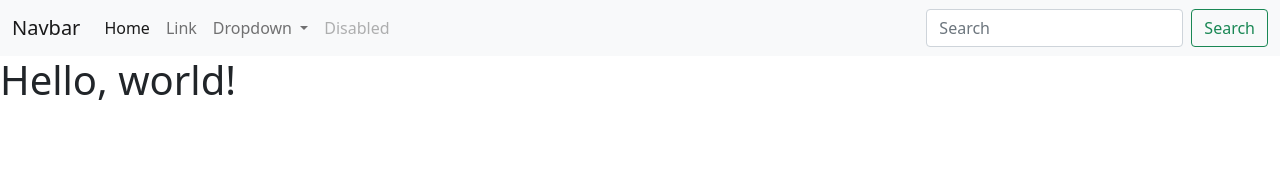
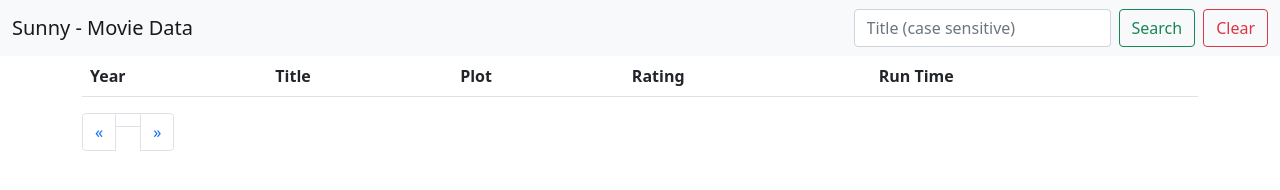
Before and after one commit to sunny5911/web422-app-2, a website: page index.html in a window 1280 px wide. Drawn offline with nearby package versions, Linux system fonts and the light colour scheme.

Commit message:
view set up

```diff
--- a/index.html
+++ b/index.html
@@ -3,44 +3,23 @@
 
 <head>
   <meta charset="utf-8">
+  <meta http-equiv="X-UA-Compatible" content="IE=edge" />
   <meta name="viewport" content="width=device-width, initial-scale=1">
   <link href="https://cdn.jsdelivr.net/npm/bootstrap@5.1.3/dist/css/bootstrap.min.css" rel="stylesheet" integrity="sha384-1BmE4kWBq78iYhFldvKuhfTAU6auU8tT94WrHftjDbrCEXSU1oBoqyl2QvZ6jIW3" crossorigin="anonymous">
-
+  <script src="https://cdn.jsdelivr.net/npm/@popperjs/core@2.10.2/dist/umd/popper.min.js" integrity="sha384-7+zCNj/IqJ95wo16oMtfsKbZ9ccEh31eOz1HGyDuCQ6wgnyJNSYdrPa03rtR1zdB" crossorigin="anonymous"></script>
+  <script src="https://cdn.jsdelivr.net/npm/bootstrap@5.1.3/dist/js/bootstrap.min.js" integrity="sha384-QJHtvGhmr9XOIpI6YVutG+2QOK9T+ZnN4kzFN1RtK3zEFEIsxhlmWl5/YESvpZ13" crossorigin="anonymous"></script>
   <title>Movies</title>
   <nav class="navbar navbar-expand-lg navbar-light bg-light">
     <div class="container-fluid">
-      <a class="navbar-brand" href="#">Navbar</a>
-      <button class="navbar-toggler" type="button" data-bs-toggle="collapse" data-bs-target="#navbarSupportedContent" aria-controls="navbarSupportedContent" aria-expanded="false" aria-label="Toggle navigation">
+      <a class="navbar-brand" href="#">Sunny - Movie Data</a>
+      <button class="navbar-toggler" type="button" data-bs-toggle="collapse" data-bs-target="#searchForm" aria-controls="searchForm" aria-expanded="false" aria-label="Toggle navigation">
         <span class="navbar-toggler-icon"></span>
       </button>
-      <div class="collapse navbar-collapse" id="navbarSupportedContent">
-        <ul class="navbar-nav me-auto mb-2 mb-lg-0">
-          <li class="nav-item">
-            <a class="nav-link active" aria-current="page" href="#">Home</a>
-          </li>
-          <li class="nav-item">
-            <a class="nav-link" href="#">Link</a>
-          </li>
-          <li class="nav-item dropdown">
-            <a class="nav-link dropdown-toggle" href="#" id="navbarDropdown" role="button" data-bs-toggle="dropdown" aria-expanded="false">
-              Dropdown
-            </a>
-            <ul class="dropdown-menu" aria-labelledby="navbarDropdown">
-              <li><a class="dropdown-item" href="#">Action</a></li>
-              <li><a class="dropdown-item" href="#">Another action</a></li>
-              <li>
-                <hr class="dropdown-divider">
-              </li>
-              <li><a class="dropdown-item" href="#">Something else here</a></li>
-            </ul>
-          </li>
-          <li class="nav-item">
-            <a class="nav-link disabled">Disabled</a>
-          </li>
-        </ul>
+      <div class="collapse navbar-collapse justify-content-end" id="searchForm">
         <form class="d-flex">
-          <input class="form-control me-2" type="search" placeholder="Search" aria-label="Search">
-          <button class="btn btn-outline-success" type="submit">Search</button>
+          <input class="form-control me-2" id="title" name="'title" type="search" placeholder="Title (case sensitive)" aria-label="Search">
+          <button class="btn btn-outline-success me-2" type="submit">Search</button>
+          <button id="clearForm" class="btn btn-outline-danger" type="submit">Clear</button>
         </form>
       </div>
     </div>
@@ -48,10 +27,56 @@
 </head>
 
 <body>
-  <h1>Hello, world!</h1>
-  <script src="https://cdn.jsdelivr.net/npm/@popperjs/core@2.10.2/dist/umd/popper.min.js" integrity="sha384-7+zCNj/IqJ95wo16oMtfsKbZ9ccEh31eOz1HGyDuCQ6wgnyJNSYdrPa03rtR1zdB" crossorigin="anonymous"></script>
-  <script src="https://cdn.jsdelivr.net/npm/bootstrap@5.1.3/dist/js/bootstrap.min.js" integrity="sha384-QJHtvGhmr9XOIpI6YVutG+2QOK9T+ZnN4kzFN1RtK3zEFEIsxhlmWl5/YESvpZ13" crossorigin="anonymous"></script>
+<div class="container">
+  <div class="row">
+    <div class="col">
+      <table class="table">
+        <thead>
+          <tr>
+            <th scope="col">Year</th>
+            <th scope="col">Title</th>
+            <th scope="col">Plot</th>
+            <th scope="col">Rating</th>
+            <th scope="col">Run Time</th>
+          </tr>
+        </thead>
+        <tbody>
 
-</body>
+        </tbody>
+        </table>
+        <nav aria-label="Page navigation example">
+          <ul class="pagination">
+            <li class="page-item">
+              <a id="previous-page" class="page-link" href="#" aria-label="Previous">
+                <span aria-hidden="true">&laquo;</span>
+              </a>
+            </li>
+            <li class="page-item"><a id="current-page" class="page-link" href="#"> </a></li>
+            <li class="page-item">
+              <a id="next-page" class="page-link" href="#" aria-label="Next">
+                <span aria-hidden="true">&raquo;</span>
+              </a>
+            </li>
+          </ul>
+        </nav>
+        </div>
+        </div>
+        </div>
+        <div id="detailsModal" class="modal fade" tabindex="-1" id="exampleModal">
+          <div class="modal-dialog">
+            <div class="modal-content">
+              <div class="modal-header">
+                <h5 class="modal-title"></h5>
+                <button type="button" class="btn-close" data-bs-dismiss="modal" aria-label="Close"></button>
+              </div>
+              <div class="modal-body">
+              </div>
+              <div class="modal-footer">
+                <button type="button" class="btn btn-secondary" data-bs-dismiss="modal">Close</button>
+              </div>
+            </div>
+          </div>
+        </div>
+  </body>
 
 </html>
--- a/package.json
+++ b/package.json
@@ -4,7 +4,8 @@
   "description": "",
   "main": "index.js",
   "scripts": {
-    "start": "node js/main.js"
+    "start": "node app.js",
+    "dev": "nodemon app.js"
   },
   "repository": {
     "type": "git",
@@ -17,6 +18,7 @@
   },
   "homepage": "https://github.com/sunny5911/web422-app-2#readme",
   "dependencies": {
-    "express": "^4.18.2"
+    "express": "^4.18.2",
+    "nodemon": "^2.0.20"
   }
 }
```
Also changed, not shown: app.js (added, +11 -0 lines), js/main.js (deleted, +0 -11 lines), 1 other file.
